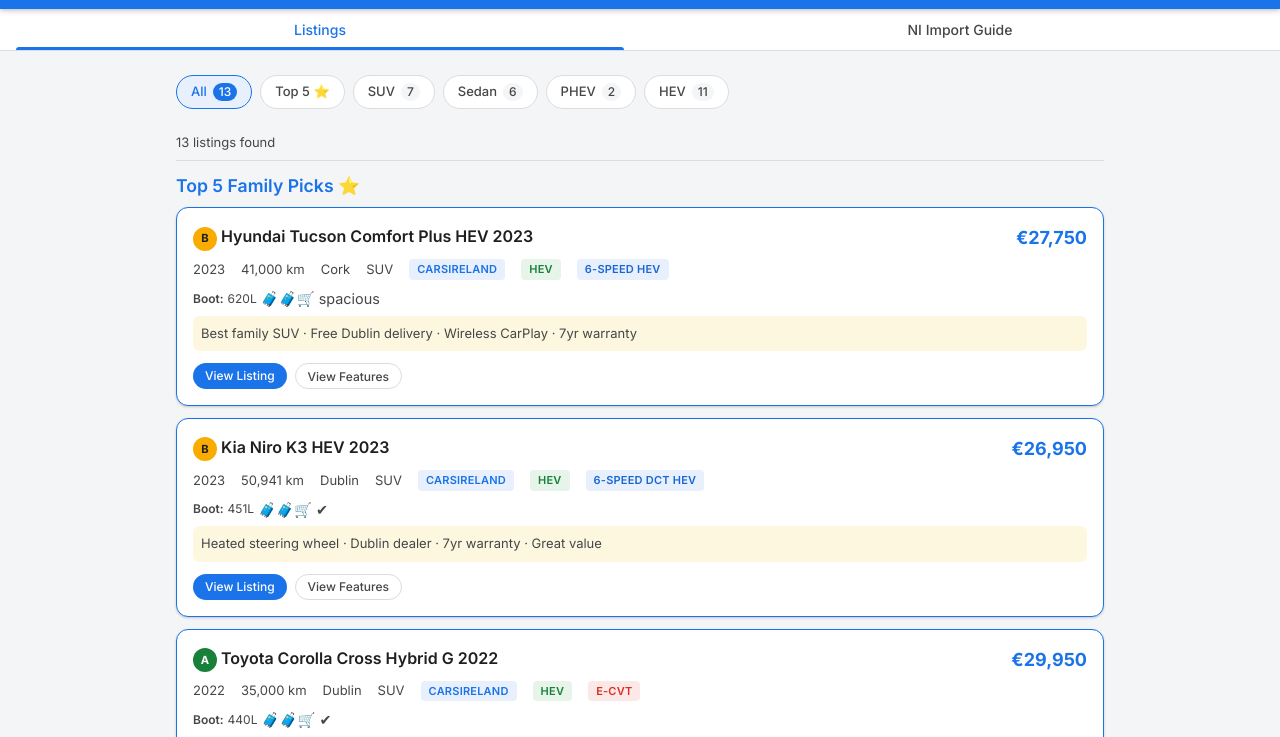
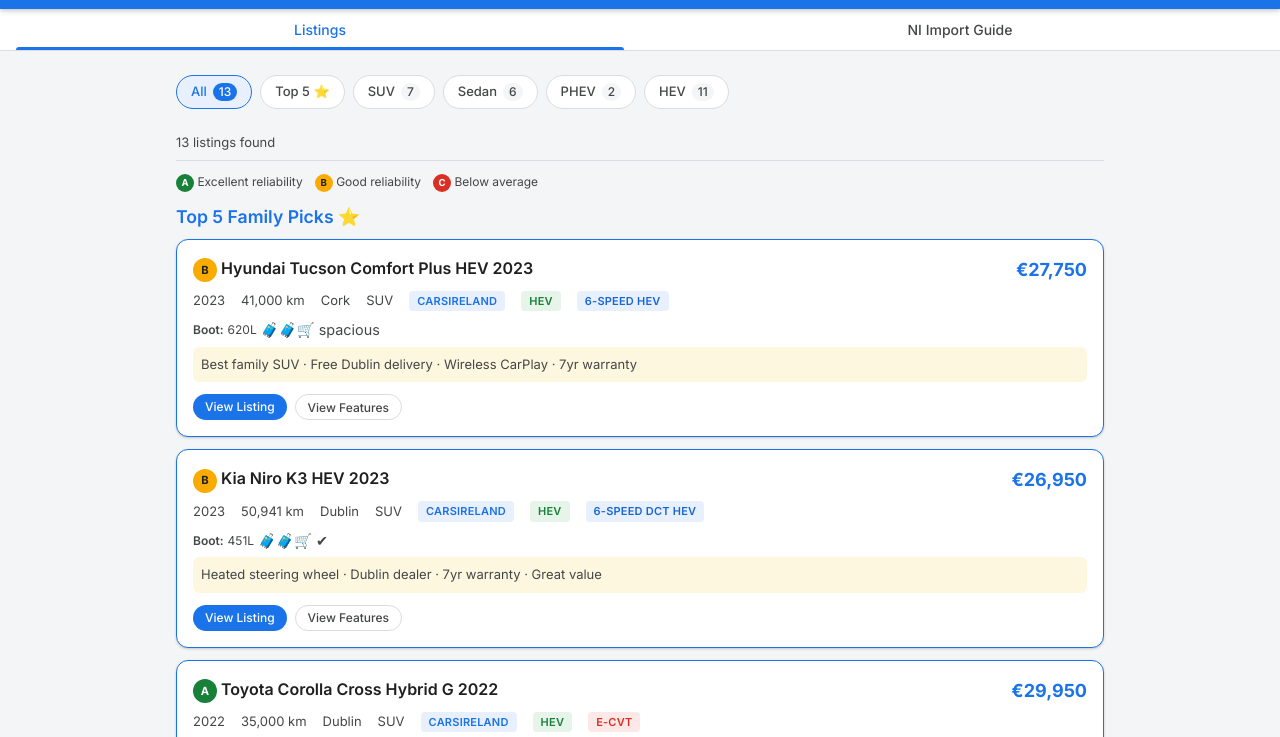
Before and after one commit to PrashanthHRao/car-finder, a website: page index.html in a window 1280 px wide. Shown: the part 63-800 px from the top of the page. Drawn offline with Linux system fonts and the light colour scheme.

Commit message:
Add reliability legend + hover tooltip on badges

```diff
--- a/index.html
+++ b/index.html
@@ -352,6 +352,12 @@
   <div class="stats-bar">
     <span id="statsText">Loading...</span>
     <span id="scrapedAt" style="font-size:0.75rem;color:var(--md-on-surface-variant)"></span>
+  </div>
+
+  <div style="display:flex;gap:12px;flex-wrap:wrap;margin-bottom:12px;font-size:0.75rem;color:var(--md-on-surface-variant)">
+    <span><span class="rel-badge rel-a" style="width:18px;height:18px;font-size:0.6rem">A</span> Excellent reliability</span>
+    <span><span class="rel-badge rel-b" style="width:18px;height:18px;font-size:0.6rem">B</span> Good reliability</span>
+    <span><span class="rel-badge rel-c" style="width:18px;height:18px;font-size:0.6rem">C</span> Below average</span>
   </div>
 
   <div id="listingsContainer"></div>
@@ -1011,7 +1017,7 @@
 function getRelHTML(brand) {
   const r = MODEL_RELIABILITY[brand];
   if (!r) return '';
-  return `<span class="rel-badge rel-${r.rating.toLowerCase()}">${r.rating}</span>`;
+  return `<span class="rel-badge rel-${r.rating.toLowerCase()}" title="${r.summary}">${r.rating}</span>`;
 }
 
 function featureIcon(val) {
```
